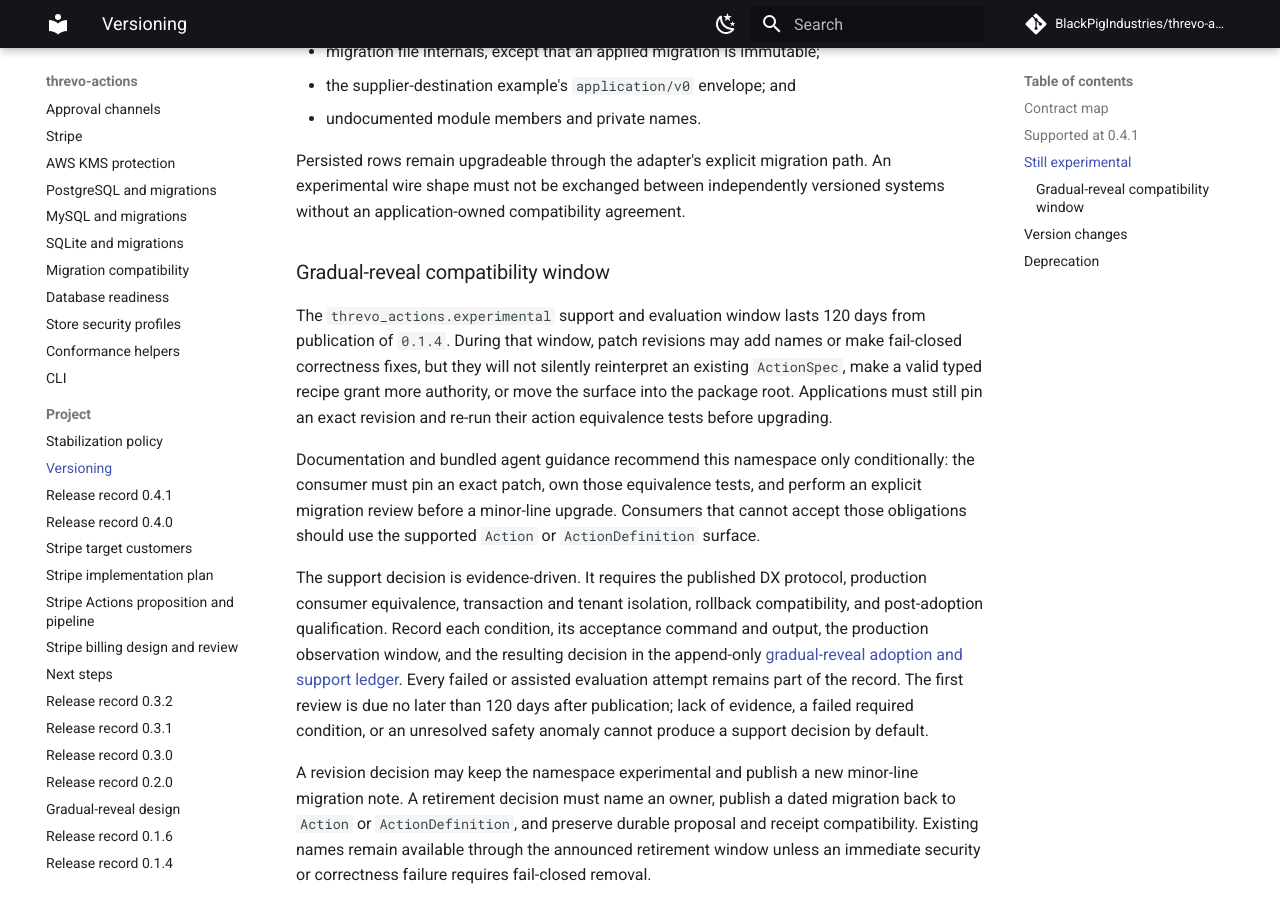
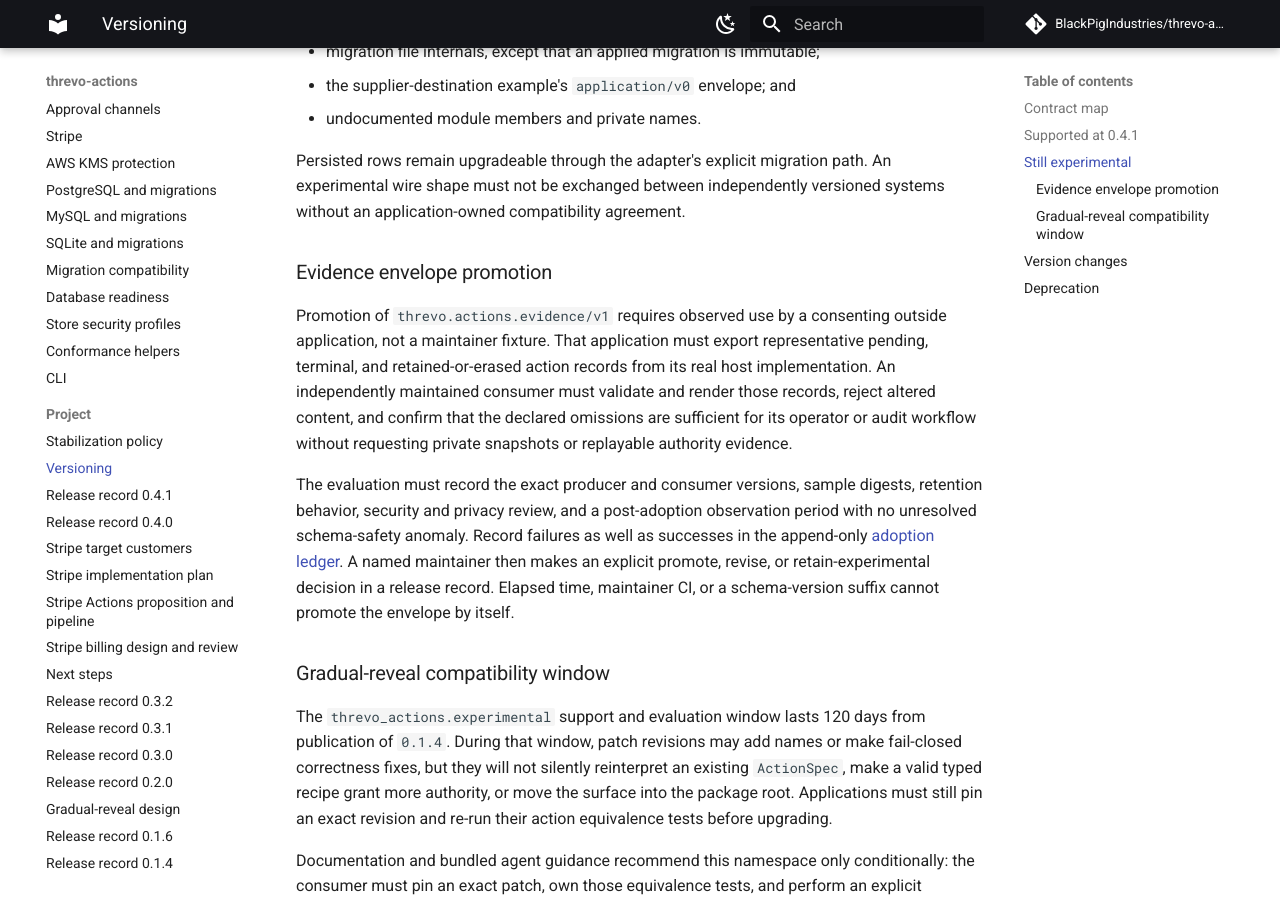
Before and after one commit to BlackPigIndustries/threvo-actions, an MkDocs documentation site: the page built from docs/versioning.md, in a window 1280 px wide and 900 px high, scrolled down 2931 px. Built offline with MkDocs 1.6.1 and Material for MkDocs 9.7.7, drawn with Linux system fonts in a browser that asks for light colours; comment, search, counter and statistics services are not loaded.

```diff
--- a/docs/versioning.md
+++ b/docs/versioning.md
@@ -121,6 +121,25 @@ Persisted rows remain upgradeable through the adapter's explicit migration
 path. An experimental wire shape must not be exchanged between independently
 versioned systems without an application-owned compatibility agreement.
 
+### Evidence envelope promotion
+
+Promotion of `threvo.actions.evidence/v1` requires observed use by a consenting
+outside application, not a maintainer fixture. That application must export
+representative pending, terminal, and retained-or-erased action records from its
+real host implementation. An independently maintained consumer must validate
+and render those records, reject altered content, and confirm that the declared
+omissions are sufficient for its operator or audit workflow without requesting
+private snapshots or replayable authority evidence.
+
+The evaluation must record the exact producer and consumer versions, sample
+digests, retention behavior, security and privacy review, and a post-adoption
+observation period with no unresolved schema-safety anomaly. Record failures as
+well as successes in the append-only
+[adoption ledger](testing/gradual-reveal-adoption.md). A named maintainer then
+makes an explicit promote, revise, or retain-experimental decision in a release
+record. Elapsed time, maintainer CI, or a schema-version suffix cannot promote
+the envelope by itself.
+
 ### Gradual-reveal compatibility window
 
 The `threvo_actions.experimental` support and evaluation window lasts 120 days
```
Also changed, not shown: docs/releases/0.4.1.md (+2 -2 lines), docs/testing/stripe-host-conformance.md (+5 -1 lines), 3 other files.
